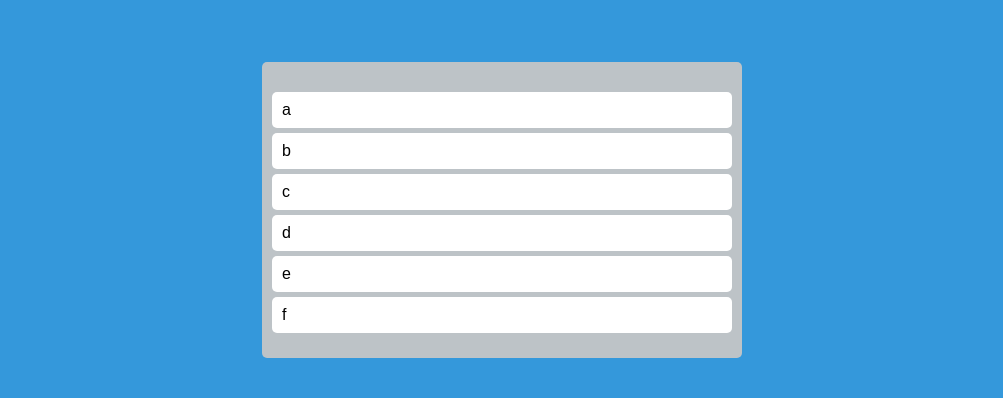
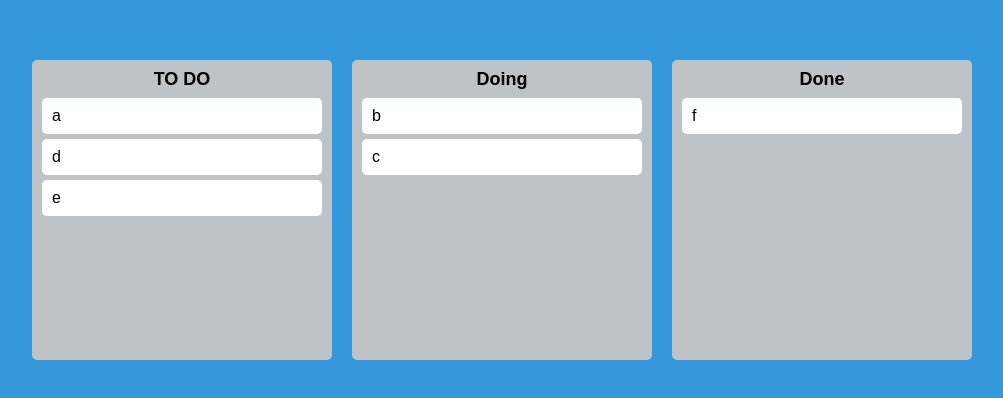
Before and after one commit to min-s9709/my-kanban-app, a React (Create React App) app: page / in a window 1280 px wide. Shown: the part 190-588 px from the top of the page, without its empty margins (138-1141 px from the left). Built offline with nearby package versions, Linux system fonts and the light colour scheme.

Commit message:
Board 카테고리화하고 같은 Board와 다른 Board movement 구현

```diff
--- a/src/App.tsx
+++ b/src/App.tsx
@@ -1,58 +1,64 @@
-import { DragDropContext, Droppable, DropResult } from "react-beautiful-dnd";
+import { DragDropContext, DropResult } from "react-beautiful-dnd";
 import styled from "styled-components";
 import { toDoState } from "./atoms";
 import { useRecoilState } from "recoil";
-import DraggableCard from "./components/DraggableCard";
+import Board from "./components/Board";
 const Wrapper = styled.div`
   display: flex;
-  max-width: 480px;
-  width: 100%;
+  width: 100vw;
   margin: 0 auto;
   justify-content: center;
   align-items: center;
   height: 100vh;
 `;
 const Boards = styled.div`
-  display: grid;
-  grid-template-columns: repeat(1, 1fr);
+  display: flex;
+  justify-content: center;
+  align-items: flex-start;
+  gap: 20px;
   width: 100%;
-`;
-
-const Board = styled.div`
-  padding: 20px 10px;
-  padding-top: 30px;
-  background-color: ${(props) => props.theme.boardColor};
-  border-radius: 5px;
-  min-height: 200px;
 `;
 
 function App() {
   const [toDos, setToDos] = useRecoilState(toDoState);
-  const onDragEnd = ({ draggableId, destination, source }: DropResult) => {
+  const onDragEnd = (info: DropResult) => {
+    console.log(info);
+    const { destination, draggableId, source } = info;
     if (!destination) return;
-    setToDos((oldToDos) => {
-      const toDosCopy = [...oldToDos];
-      // Delete item on source.index
-      toDosCopy.splice(source.index, 1);
-      // Put back the item on the destination.index
-      toDosCopy.splice(destination?.index, 0, draggableId);
-      return toDosCopy;
-    });
+    if (destination?.droppableId === source.droppableId) {
+      // same baord movement
+      setToDos((allBoards) => {
+        const boardCopy = [...allBoards[source.droppableId]];
+        boardCopy.splice(source.index, 1);
+        boardCopy.splice(destination.index, 0, draggableId);
+        return {
+          ...allBoards,
+          [source.droppableId]: boardCopy,
+        };
+      });
+    }
+    if (destination?.droppableId !== source.droppableId) {
+      // cross board movement
+      setToDos((allBoards) => {
+        const sourceBoard = [...allBoards[source.droppableId]];
+        const destinationBoard = [...allBoards[destination.droppableId]];
+        sourceBoard.splice(source.index, 1);
+        destinationBoard.splice(destination?.index, 0, draggableId);
+        return {
+          ...allBoards,
+          [source.droppableId]: sourceBoard,
+          [destination.droppableId]: destinationBoard,
+        };
+      });
+    }
   };
   return (
     <DragDropContext onDragEnd={onDragEnd}>
       <Wrapper>
         <Boards>
-          <Droppable droppableId="one">
-            {(magic) => (
-              <Board ref={magic.innerRef} {...magic.droppableProps}>
-                {toDos.map((toDo, index) => (
-                  <DraggableCard key={toDo} index={index} toDo={toDo} />
-                ))}
-                {magic.placeholder}
-              </Board>
-            )}
-          </Droppable>
+          {Object.keys(toDos).map((boardId) => (
+            <Board boardId={boardId} key={boardId} toDos={toDos[boardId]} />
+          ))}
         </Boards>
       </Wrapper>
     </DragDropContext>
--- a/src/atoms.ts
+++ b/src/atoms.ts
@@ -1,6 +1,14 @@
 import { atom, selector } from "recoil";
 
-export const toDoState = atom({
+interface IToDoState {
+  [key: string]: string[];
+}
+
+export const toDoState = atom<IToDoState>({
   key: "toDo",
-  default: ["a", "b", "c", "d", "e", "f"],
+  default: {
+    "TO DO": ["a", "d", "e"],
+    Doing: ["b", "c"],
+    Done: ["f"],
+  },
 });
--- /dev/null
+++ b/src/components/Board.tsx
@@ -0,0 +1,44 @@
+import { Droppable } from "react-beautiful-dnd";
+import styled from "styled-components";
+import DraggableCard from "./DraggableCard";
+
+const Wrapper = styled.div`
+  width: 300px;
+  padding: 20px 10px;
+  padding-top: 10px;
+  background-color: ${(props) => props.theme.boardColor};
+  border-radius: 5px;
+  min-height: 300px;
+`;
+
+const Title = styled.h2`
+  font-size: 18px;
+  text-align: center;
+  font-weight: 600;
+  margin-bottom: 10px;
+`;
+
+interface IBoardProps {
+  toDos: string[];
+  boardId: string;
+}
+
+const Board = ({ toDos, boardId }: IBoardProps) => {
+  return (
+    <Wrapper>
+      <Title>{boardId}</Title>
+      <Droppable droppableId={boardId}>
+        {(magic) => (
+          <div ref={magic.innerRef} {...magic.droppableProps}>
+            {toDos.map((toDo, index) => (
+              <DraggableCard key={toDo} index={index} toDo={toDo} />
+            ))}
+            {magic.placeholder}
+          </div>
+        )}
+      </Droppable>
+    </Wrapper>
+  );
+};
+
+export default Board;
```
